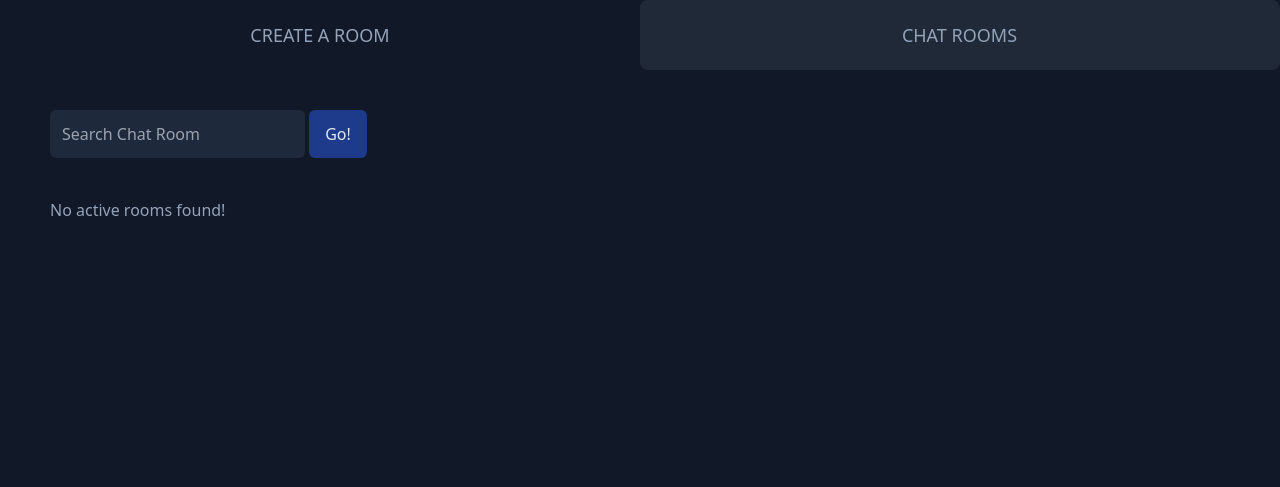
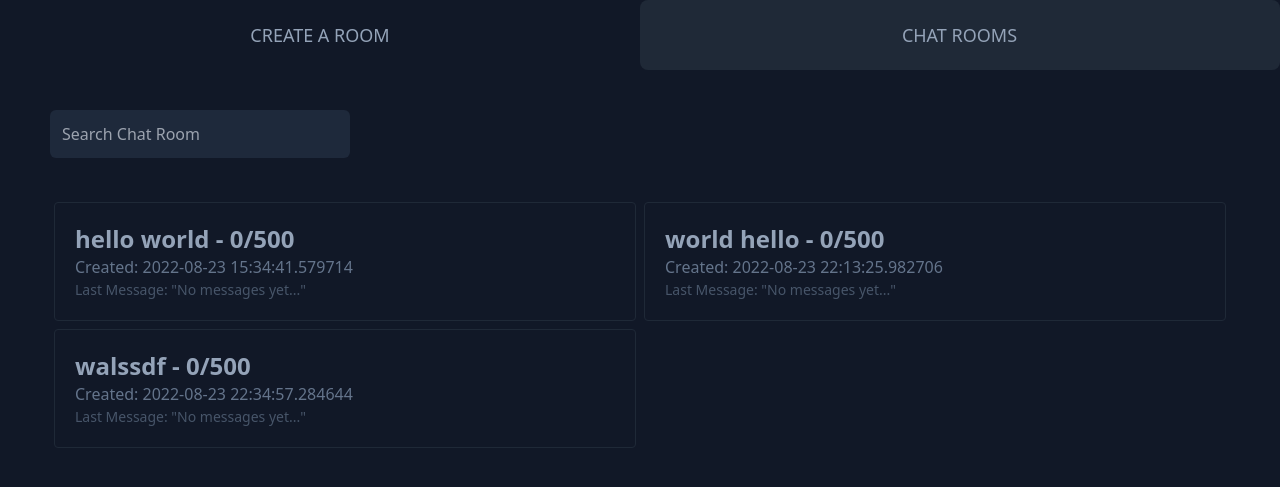
Before and after one commit to Ladsyf/Cheese-Public-Chatroom, a Flask app: page / in a window 1280 px wide. Shown: the top 487 px of the page. Run offline with Flask 2, Linux system fonts and the light colour scheme; data comes from the database, SQL or seed files in the repository; both versions use the stored data as it was after the commit; data that the repository does not hold is empty.

Commit message:
added search function

```diff
--- a/app.py
+++ b/app.py
@@ -17,8 +17,8 @@ print()
 
 app = Flask(__name__)
 
-app.config['SQLALCHEMY_DATABASE_URI'] = 'postgresql://fcvfynsismyhnc:2d819455cbdf3297b9e1bebf9c5b12c8f777eefa5a8aad60709db0789e9d5255@ec2-54-85-56-210.compute-1.amazonaws.com:5432/davqk24266br2q'
-#app.config['SQLALCHEMY_DATABASE_URI'] = 'sqlite:///cheese.db'
+#app.config['SQLALCHEMY_DATABASE_URI'] = 'postgresql://fcvfynsismyhnc:2d819455cbdf3297b9e1bebf9c5b12c8f777eefa5a8aad60709db0789e9d5255@ec2-54-85-56-210.compute-1.amazonaws.com:5432/davqk24266br2q'
+app.config['SQLALCHEMY_DATABASE_URI'] = 'sqlite:///cheese.db'
 app.config['SQLALCHEMY_TRACK_MODIFICATIONS'] = False
 app.config['SECRET_KEY'] = '*$0)rdca5#fNJLFfF]3E'
 socketio = SocketIO(app)
@@ -71,8 +71,16 @@ def getLastMessage(RID):
 
 @app.route('/', methods=['GET', 'POST'])
 def index():
-    public_rooms = Rooms.query.filter_by(visibility = "public").all()
-    return render_template('listrooms.html',rooms = public_rooms, LastMessage = getLastMessage)
+    query = request.args.get('query')
+    search = "%{}%".format(query)
+    public_rooms = Rooms.query.filter_by(visibility='public').filter(Rooms.name.like(search)).all()
+    if query:
+        return render_template('partial/roomsQuery.html', rooms=public_rooms, LastMessage=getLastMessage)
+    elif query == "":
+        return render_template('partial/roomsQuery.html',rooms = public_rooms, LastMessage = getLastMessage)
+
+    public_rooms = Rooms.query.filter_by(visibility='public').all()
+    return render_template('listrooms.html', rooms=public_rooms, LastMessage=getLastMessage)
 
 @app.route('/createroom', methods=['GET', 'POST'])
 def createroom():
@@ -151,7 +159,7 @@ def session():
 
 @app.route('/copyLink')
 def copyLink():
-    flash("Link coppied!")
+    flash("Invitation Coppied!")
     return render_template('partial/copyNoticeFlash.html')
 
 def messageReceived(methods=['GET', 'POST']):
--- a/static/dist/css/output.css
+++ b/static/dist/css/output.css
@@ -681,6 +681,26 @@ video {
   width: 50%;
 }
 
+.w-4\/12 {
+  width: 33.333333%;
+}
+
+.w-3\/12 {
+  width: 25%;
+}
+
+.w-\[40px\] {
+  width: 40px;
+}
+
+.w-\[200px\] {
+  width: 200px;
+}
+
+.w-\[300px\] {
+  width: 300px;
+}
+
 .cursor-pointer {
   cursor: pointer;
 }
@@ -815,12 +835,12 @@ video {
   padding: 0.75rem;
 }
 
+.p-5 {
+  padding: 1.25rem;
+}
+
 .p-4 {
   padding: 1rem;
-}
-
-.p-5 {
-  padding: 1.25rem;
 }
 
 .p-10 {
--- a/static/src/script.js
+++ b/static/src/script.js
@@ -41,6 +41,21 @@ $(document).ready(function(){
 //    Message = $('#message').val()
 //        send(RID, Message)
 //    })
+
+    $("#searchQuery").keyup(function(){
+        query = $("#searchQuery").val()
+        if (query == ""){
+            query = ""
+        }
+        $.ajax({
+            method: "GET",
+            url: '/',
+            data: "query="+query
+        }).done(function(data){
+            $("#roomsList").html(data)
+        });
+    });
+
 });
 function send(RID, Message){
     if (Message == ""){
--- a/templates/layouts/layout_land.html
+++ b/templates/layouts/layout_land.html
@@ -33,6 +33,7 @@
 
         </a>
     </div>
+
     {% block content %}
     {% endblock %}
 
--- a/templates/listrooms.html
+++ b/templates/listrooms.html
@@ -6,36 +6,17 @@
         background-color: rgb(31 41 55);
        }
 </style>
+
     <div class = "div2">
 
         <!-- form for search function -->
         <div class = "flex justify-start flex-wrap py-10">
-        <form>
-            <input type = "text" placeholder = "Search Chat Room" class = "bg-slate-800 rounded-md p-3 text-slate-400 font-light focus:outline-none ml-[50px]">
-            <input type = "submit" value = "Go!" class = "bg-blue-900 rounded-md text-slate-200 p-4 py-3">
-        </form>
+            <input type = "text" placeholder = "Search Chat Room" id = "searchQuery" class = "bg-slate-800 rounded-md p-3 text-slate-400 font-light focus:outline-none ml-[50px] w-[300px]">
         </div>
 
         <!-- Rooms List -->
-        <div class = "flex flex-wrap mx-[50px]">
-      {% if rooms|length < 1 %}
-
-        <h4 class = "text-center text-slate-400">No active rooms found!</h4>
-
-      {% else %}
-            {% for room in rooms %}
-            <div class = "border border-gray-800 w-[calc(50%-8px)] m-1 rounded p-5 overflow-hidden hover:bg-gray-800 transition">
-                <a href = {{url_for('roomview', RID = room.RID, name = room.name)}}>
-                    <h2 class = "text-slate-400 text-2xl cursor-pointer font-semibold truncate hover:underline">
-                        {{room.name}} - {{room.messages}}/500
-                    </h2>
-                </a>
-                <p class = "text-slate-500">Created: {{room.date}}</p>
-
-                <p class = "text-slate-600 text-[14px] font-normal truncate">Last Message: "{{LastMessage(room.RID)}}"</p>
-            </div>
-            {% endfor %}
+        <div class = "flex flex-wrap mx-[50px]" id = "roomsList">
+            {% include 'partial/roomsQuery.html' %}
         </div>
-      {% endif %}
     </div>
 {% endblock %}
--- a/templates/partial/chatlog.html
+++ b/templates/partial/chatlog.html
@@ -17,5 +17,5 @@
                     {% endfor %}
                 {% endif %}
                 <p class = "text-slate-400 text-center mb-[50px]">An anonymous started this chat room!</p>
-                <p class = "text-slate-400 text-center mb-[50px]">Click <button class = "underline" onclick = "copyLink()" >Here</button> to Copy this room's link</p>
+                <p class = "text-slate-400 text-center mb-[50px]">Click <button class = "underline" onclick = "copyLink()" >Here</button> to Copy this room's invitation</p>
             </div>
--- /dev/null
+++ b/templates/partial/roomsQuery.html
@@ -0,0 +1,18 @@
+              {% if rooms|length < 1 %}
+
+                <h4 class = "text-center text-slate-400">No active rooms found!</h4>
+
+              {% else %}
+            {% for room in rooms %}
+            <div class = "border border-gray-800 w-[calc(50%-8px)] m-1 rounded p-5 overflow-hidden hover:bg-gray-800 transition">
+                <a href = {{url_for('roomview', RID = room.RID, name = room.name)}}>
+                    <h2 class = "text-slate-400 text-2xl cursor-pointer font-semibold truncate hover:underline">
+                        {{room.name}} - {{room.messages}}/500
+                    </h2>
+                </a>
+                <p class = "text-slate-500">Created: {{room.date}}</p>
+
+                <p class = "text-slate-600 text-[14px] font-normal truncate">Last Message: "{{LastMessage(room.RID)}}"</p>
+            </div>
+            {% endfor %}
+      {% endif %}
```
Also changed, not shown: templates/layouts/layout_room.html (+7 -3 lines), cheese.db, 1 other file.
